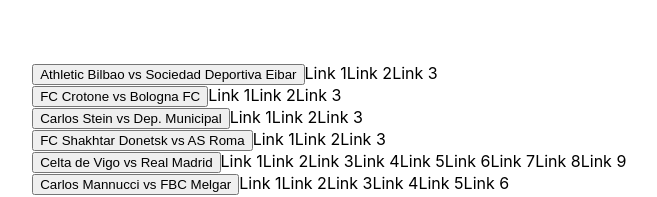
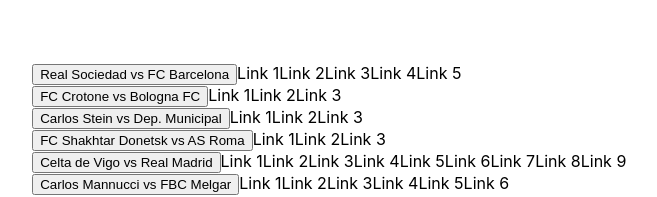
Before and after one commit to pierorolando1/balongonline, a Next.js app: page / in a window 1280 px wide. Shown: the top 197 px of the page, without its empty margins (39-696 px from the left). Built offline with nearby package versions, Linux system fonts and the light colour scheme.

Commit message:
add barza game

```diff
--- a/pages/index.js
+++ b/pages/index.js
@@ -12,17 +12,23 @@
 
 
       {
-        "titulo": "Athletic Bilbao vs Sociedad Deportiva Eibar",
+        "titulo": "Real Sociedad vs FC Barcelona",
         "links": [
           {
-            "link": "athletic-bilbao-vs-sociedad-deportiva-eibar-stream-1",
+            "link": "real-sociedad-vs-fc-barcelona-stream-1",
           },
           {
-            "link": "athletic-bilbao-vs-sociedad-deportiva-eibar-stream-2",
+            "link": "real-sociedad-vs-fc-barcelona-stream-2",
           },
           {
-            "link": "athletic-bilbao-vs-sociedad-deportiva-eibar-stream-3",
+            "link": "real-sociedad-vs-fc-barcelona-stream-3",
           },
+          {
+            "link": "real-sociedad-vs-fc-barcelona-stream-4"
+          },
+          {
+            "link": "real-sociedad-vs-fc-barcelona-stream-5"
+          }
         ]
       },
 
```
